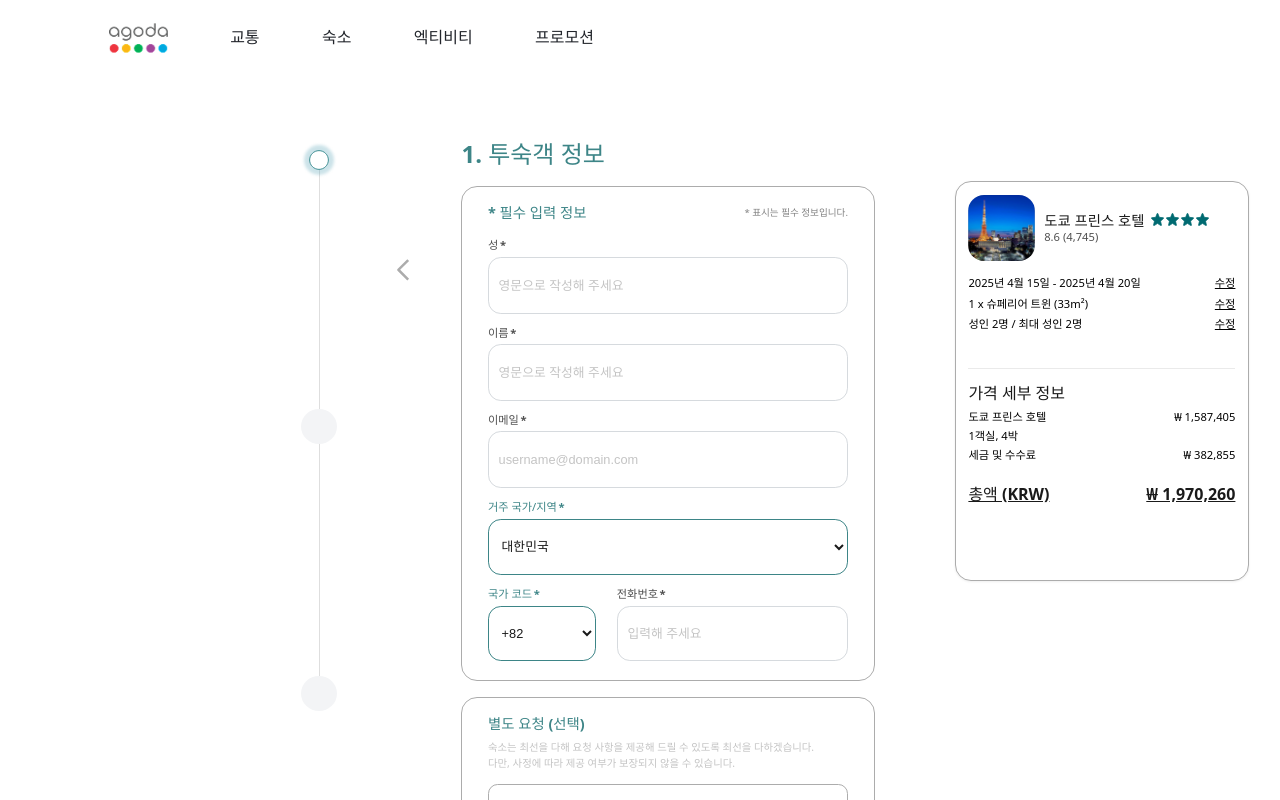
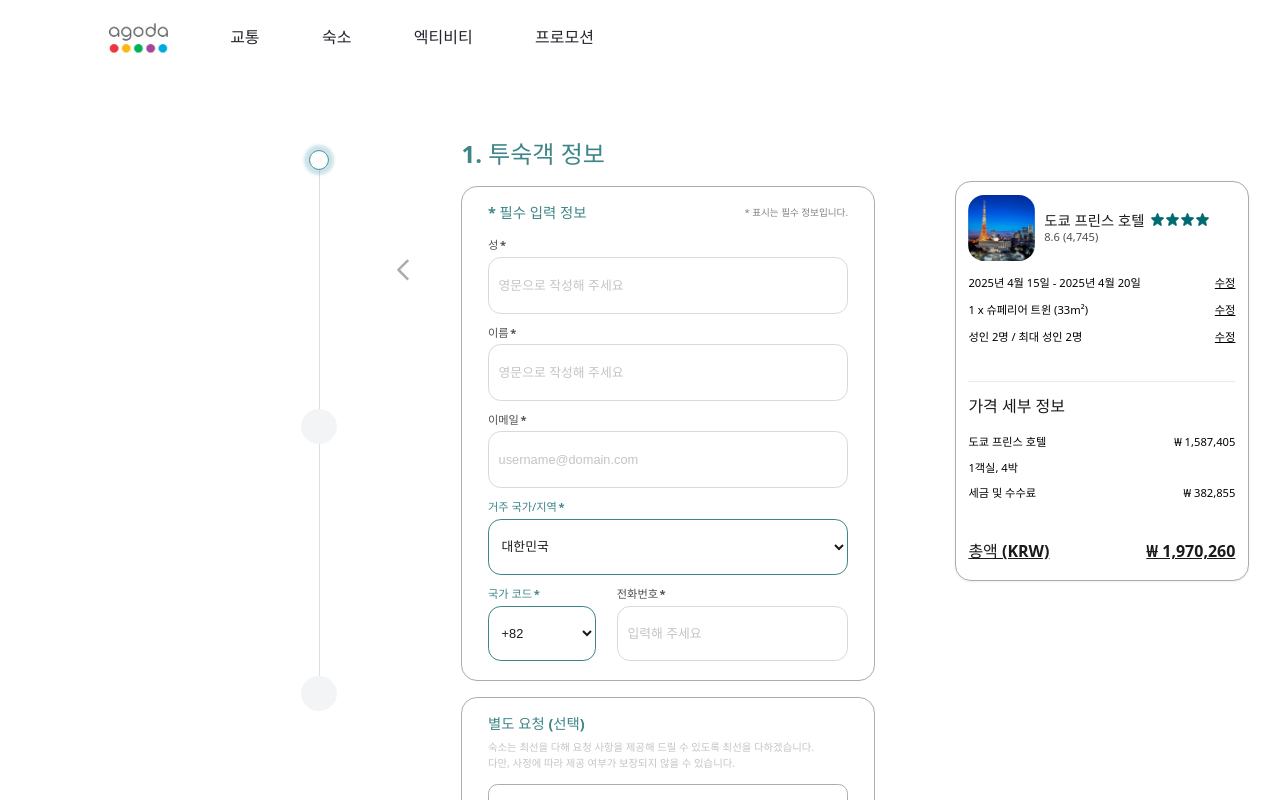
Before and after one commit to his0si/agoda-redesign-frontend, a React (Vite) app in the folder agoda_toy/: page /guestinfo in a window 1280 px wide. Shown: the top 800 px of the page. Built offline with nearby package versions, Linux system fonts and the light colour scheme.

Commit message:
Update InfoCard.tsx

```diff
--- a/agoda_toy/src/res/components/InfoCard.tsx
+++ b/agoda_toy/src/res/components/InfoCard.tsx
@@ -61,7 +61,7 @@
   justify-content: space-between;
   align-items: center; // Vertically align items
   font-size: 14px;
-  margin-bottom: 12px;
+  margin-bottom: 20px;
   color: #000;
 `;
 
@@ -82,7 +82,7 @@
   font-size: 20px;
   font-weight: bold;
   margin-top: 48px;
-  margin-bottom: 12px;
+  margin-bottom: 28px;
   color: #1A1A1A;
   border-top: 1px solid #EAEAEA;
   padding-top: 20px;
@@ -92,7 +92,7 @@
   display: flex;
   justify-content: space-between;
   font-size: 14px;
-  margin-bottom: 10px;
+  margin-bottom: 18px;
   color: #000;
 `;
 
@@ -100,7 +100,7 @@
   font-weight: bold;
   font-size: 20px;
   color: #1A1A1A;
-  margin-top: 32px;
+  margin-top: 56px;
   text-decoration: underline;
 `;
 
```
